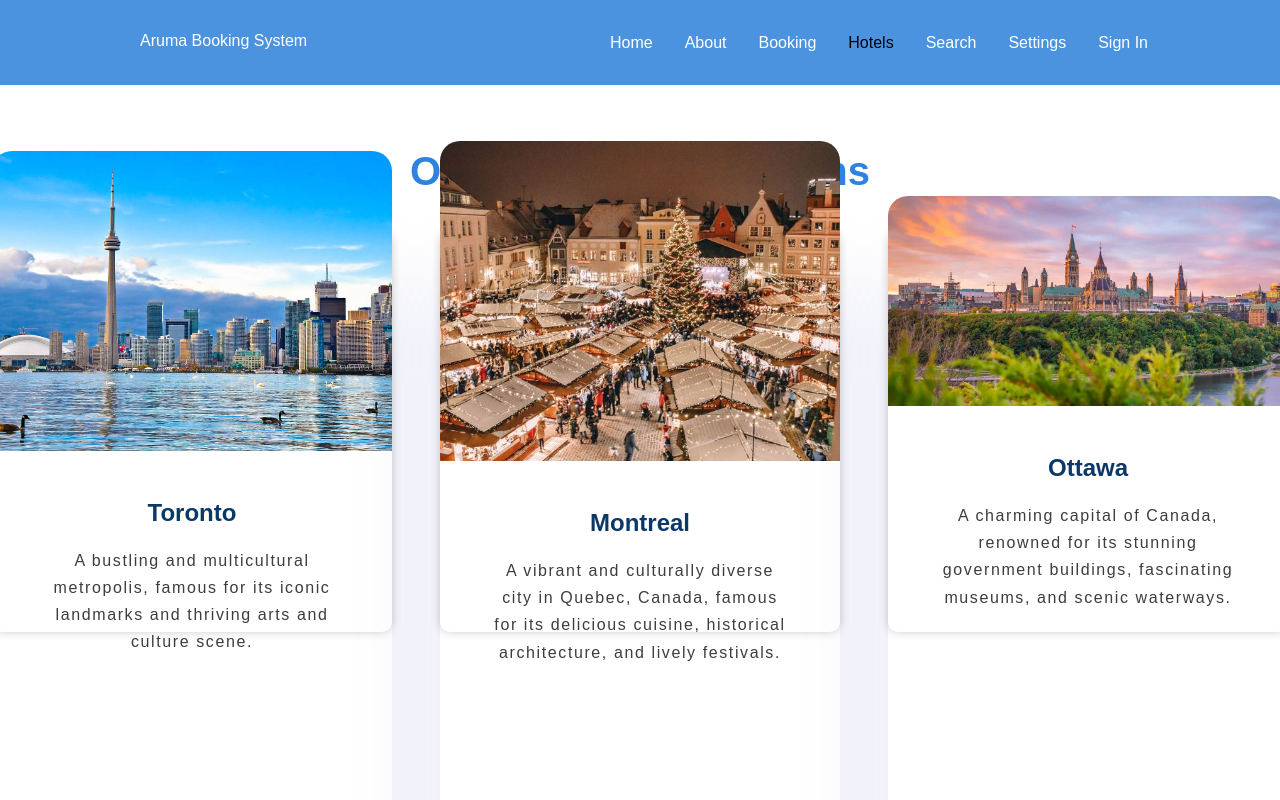
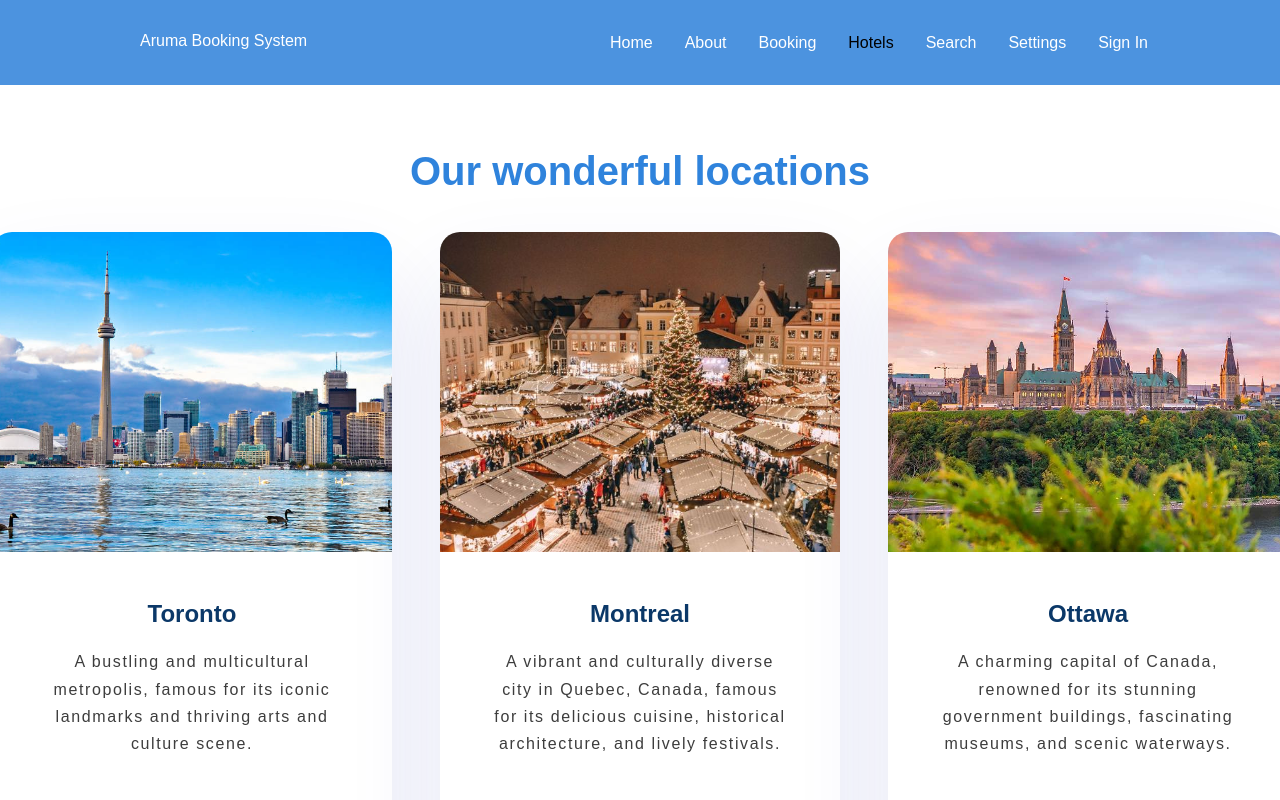
Before and after one commit to Fahmi-IT/CSI2132_Project, a React (Create React App) app: page /hotels in a window 1280 px wide. Shown: the top 800 px of the page. Built offline with nearby package versions, Linux system fonts and the light colour scheme.

Commit message:
Fixing hotels css

```diff
--- a/src/components/pages/hotels.js
+++ b/src/components/pages/hotels.js
@@ -9,6 +9,20 @@ import halifaximg from "./locationImg/loc6.jpg";
 import edmontonimg from "./locationImg/loc7.jpg";
 import saskatoonimg from "./locationImg/loc8.jpg";
 import niagaraFallsimg from "./locationImg/loc9.jpg";
+// const Hotels = () => {
+//   return (
+//     <div
+//       style={{
+//         display: 'flex',
+//         justifyContent: 'Right',
+//         alignItems: 'Right',
+//         height: '100vh'
+//       }}
+//     >
+//       <h1>Hotel? Trivago.</h1>
+//     </div>
+//   );
+// };
 
 function Hotels() {
   return (
@@ -92,14 +106,14 @@ function Hotels() {
 function LocationCard(props) {
   return (
     <div className="grid-item">
-      <div className="card2">
-        <img className="card-img" src={props.imageSrc} alt={props.imageAlt} />
-        <div className="card-content">
-          <h1 className="card-header">{props.locationName}</h1>
-          <p className="card-text">{props.locationDescription}</p>
-        </div>
+      {/* <div className="card2"> */}
+      <img className="card-img" src={props.imageSrc} alt={props.imageAlt} />
+      <div className="card-content">
+        <h1 className="card-header">{props.locationName}</h1>
+        <p className="card-text">{props.locationDescription}</p>
       </div>
     </div>
+    // </div>
   );
 }
 export default Hotels;
```
